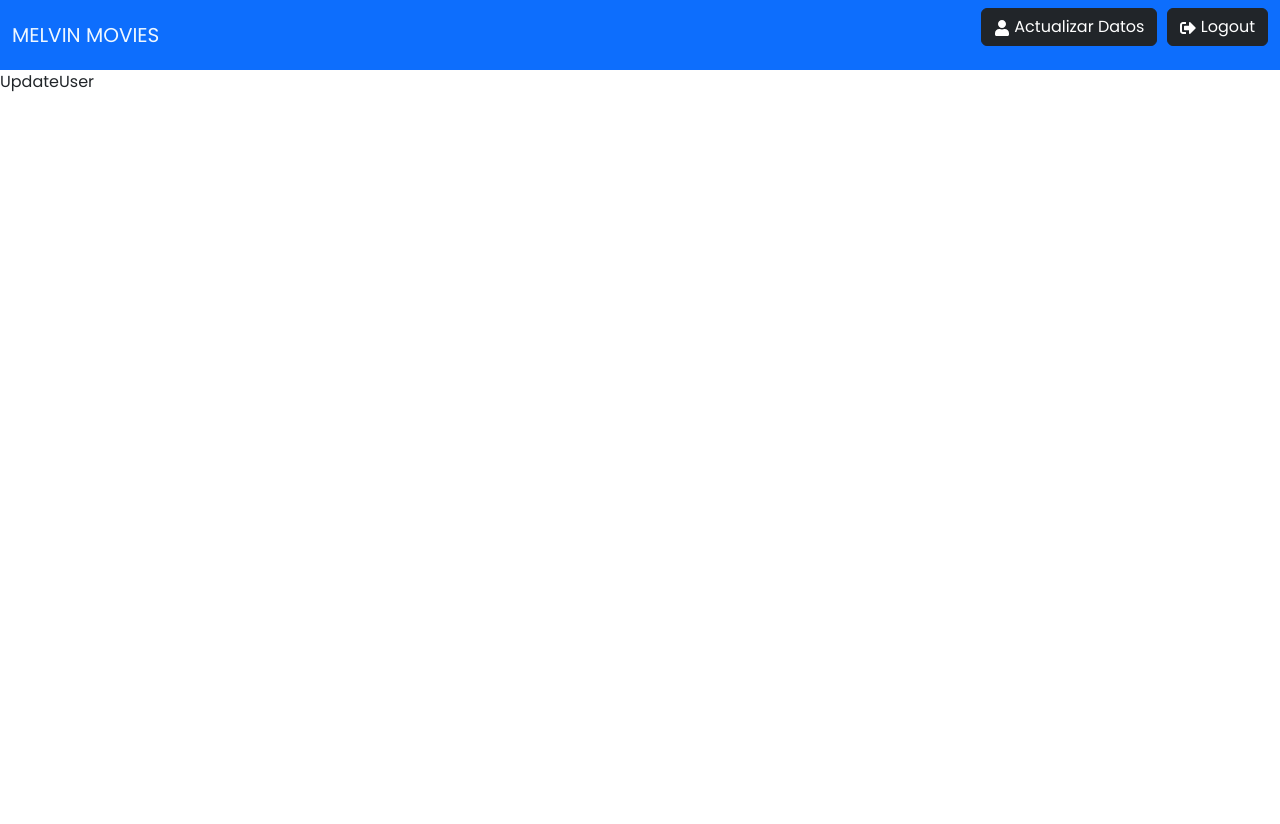
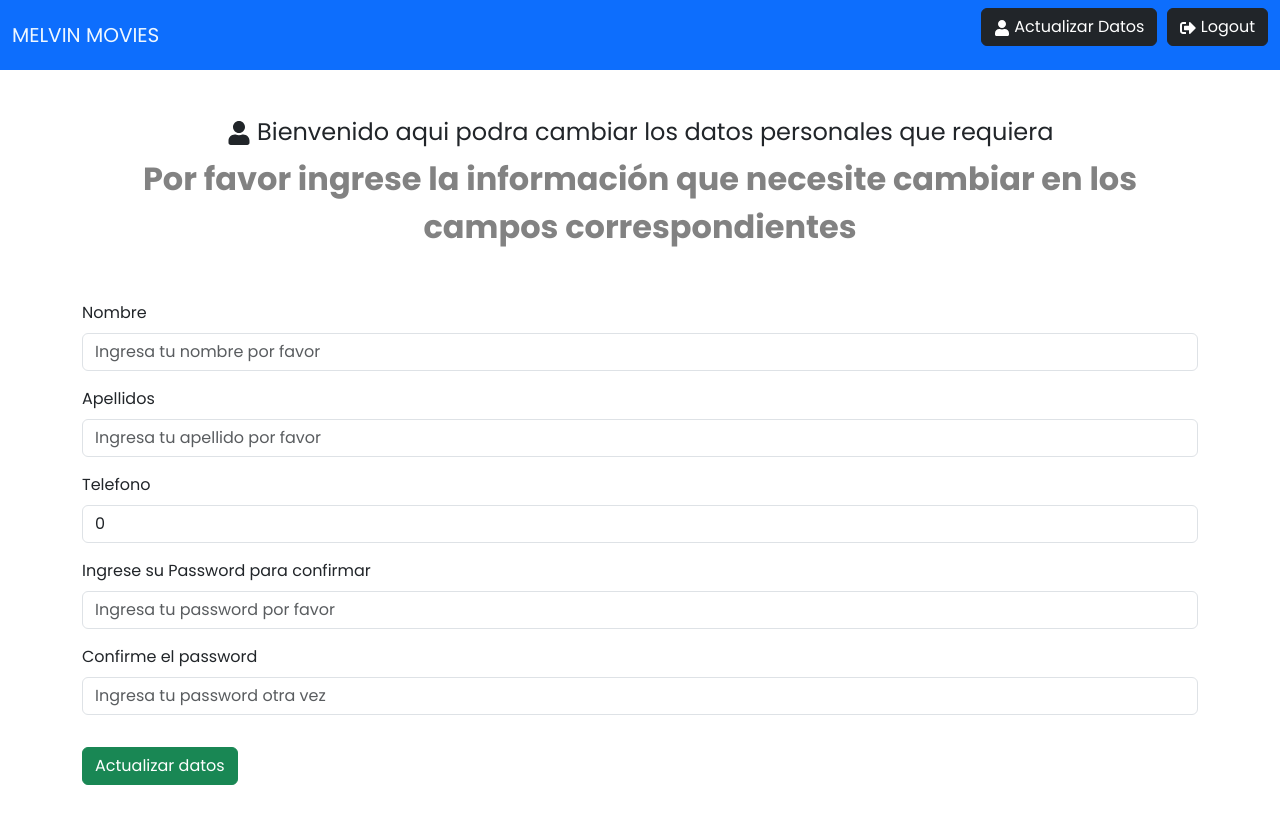
Before and after one commit to melvin1207/FORNTEND_MELVINMOVIES, a React (Vite) app: page /updateUser in a window 1280 px wide. Shown: the top 824 px of the page. Before the commit the page ends 800 px from the top, so only its background shows below. Built offline with nearby package versions, Linux system fonts and the light colour scheme; sample sign-in values are in the browser's storage.

Commit message:
update user funciona axios pero hay un proble ciclandose

```diff
--- a/src/features/auth/authService.js
+++ b/src/features/auth/authService.js
@@ -18,6 +18,11 @@ const login = async (userData) => {
   return response.data
 }
 
+//Funcion para actualizar un usuario
+const  updateUser = async (id, userData, token) =>{
+  return (await axios({ method: 'patch', url: API_URL + id, headers: { 'Authorization': `Bearer ${token}` }, data: userData })).data
+}
+
 //Logout para el usuario
 const logout = () => {
   localStorage.removeItem('user')
@@ -26,6 +31,7 @@ const logout = () => {
 const authService = {
   register,
   login,
+  updateUser,
   logout
 }
 
--- a/src/features/auth/authSlice.js
+++ b/src/features/auth/authSlice.js
@@ -26,6 +26,18 @@ export const register = createAsyncThunk('auth/register', async(user, thunkAPI)
 export const login = createAsyncThunk('auth/login', async (user, thunkAPI) => {
   try {
     return await authService.login(user)
+  } catch (error) {
+    const message = (error.response && error.response.data && error.response.data.message) || error.message || error.toString()
+    return thunkAPI.rejectWithValue(message)
+  }
+})
+
+//Logear un nuevo usuario
+export const updateUser = createAsyncThunk('auth/update', async (user, thunkAPI) => {
+  try {
+    const token = thunkAPI.getState().auth.user.token
+    const id = thunkAPI.getState().auth.user._id
+    return await authService.updateUser(id, user, token)
   } catch (error) {
     const message = (error.response && error.response.data && error.response.data.message) || error.message || error.toString()
     return thunkAPI.rejectWithValue(message)
@@ -75,6 +87,19 @@ export const authSlice = createSlice({
         state.isError = true
         state.message = action.payload
       })
+      .addCase(updateUser.pending, (state) => {
+        state.isLoading = true
+      })
+      .addCase(updateUser.fulfilled, (state, action) => {
+        state.isLoading = false
+        state.isSuccess = true
+        state.user = action.payload
+      })
+      .addCase(updateUser.rejected, (state, action) => {
+        state.isLoading = false
+        state.isError = true
+        state.message = action.payload
+      })
       .addCase(logout.fulfilled, (state) => {
         state.user = null
       })
--- a/src/pages/UpdateUser.jsx
+++ b/src/pages/UpdateUser.jsx
@@ -1,8 +1,143 @@
-import React from 'react'
+import { useState, useEffect } from "react"
+import { useDispatch, useSelector } from "react-redux"
+import { useNavigate } from "react-router-dom"
+import Spinner from "../components/Spinner"
+import { toast } from 'react-toastify'
+import { FaUser } from 'react-icons/fa'
+import { reset, updateUser, login } from '../features/auth/authSlice'
 
 const UpdateUser = () => {
+  const [formData, setFormData] = useState({
+    first_name: '',
+    last_name:'',
+    password:'',
+    password2:'',
+    phone: 0,
+  })
+
+  const {first_name, last_name, password, password2, phone} = formData
+
+  const navigate = useNavigate()
+  const dispatch = useDispatch()
+
+  const { user, isLoading, isError, isSuccess, message } = useSelector((state) => state.auth)
+
+  const onChange = (e) => {
+    setFormData((prevState) =>({
+      ...prevState,
+      [e.target.name]: e.target.value
+    }))
+  }
+
+  const onSubmit = (e) => {
+    e.preventDefault()
+
+    if(password !== password2){
+      toast.error('Los passwords no coinciden')
+    } else{
+      const userData = {
+        first_name, last_name, phone
+      }
+      dispatch(updateUser(userData, user._id))
+    }
+  }
+
+  useEffect(() => {
+    if(isError){
+      toast.error(message)
+    }
+
+    if (!user) {
+      navigate('/')
+    }
+
+    return () => {
+      dispatch(reset())
+    }
+  }, [user, isError, isSuccess, message, navigate, dispatch])
+
+  if(isLoading){
+    return <Spinner/>
+  }
+
   return (
-    <div>UpdateUser</div>
+    <>
+      <section className="container py-5">
+        <section className="container header">
+          <h4><FaUser/> Bienvenido aqui podra cambiar los datos personales que requiera</h4>
+          <p>Por favor ingrese la información que necesite cambiar en los campos correspondientes</p>
+        </section>
+
+        <form onSubmit={onSubmit}>
+          <div className="mb-3">
+            <label htmlFor="first_name" className="form-label">Nombre</label>
+            <input
+              type="text"
+              className='form-control'
+              id='first_name'
+              name='first_name'
+              value={first_name}
+              placeholder="Ingresa tu nombre por favor"
+              onChange={onChange}
+            />
+          </div>
+
+          <div className="mb-3">
+            <label htmlFor="last_name" className="form-label">Apellidos</label>
+              <input
+                type="text"
+                className='form-control'
+                id='last_name'
+                name='last_name'
+                value={last_name}
+                placeholder="Ingresa tu apellido por favor"
+                onChange={onChange}
+              />
+          </div>
+
+          <div className="mb-3">
+            <label htmlFor="phone" className="form-label">Telefono</label>
+              <input
+                type="phone"
+                className='form-control'
+                id='phone'
+                name='phone'
+                value={phone}
+                placeholder="Ingresa tu telefono por favor"
+                onChange={onChange}
+              />
+          </div>
+
+          <div className="mb-3">
+            <label htmlFor="password" className="form-label"> Ingrese su Password para confirmar</label>
+              <input
+                type="password"
+                className='form-control'
+                id='password'
+                name='password'
+                value={password}
+                placeholder="Ingresa tu password por favor"
+                onChange={onChange}
+              />
+          </div>
+
+          <div className="mb-3">
+            <label htmlFor="password2" className="form-label">Confirme el password</label>
+              <input
+                type="password"
+                className='form-control'
+                id='password2'
+                name='password2'
+                value={password2}
+                placeholder="Ingresa tu password otra vez"
+                onChange={onChange}
+              />
+          </div>
+
+          <button type="submit" className="btn btn-success my-3">Actualizar datos</button>
+        </form>
+      </section>
+    </>
   )
 }
 
```
